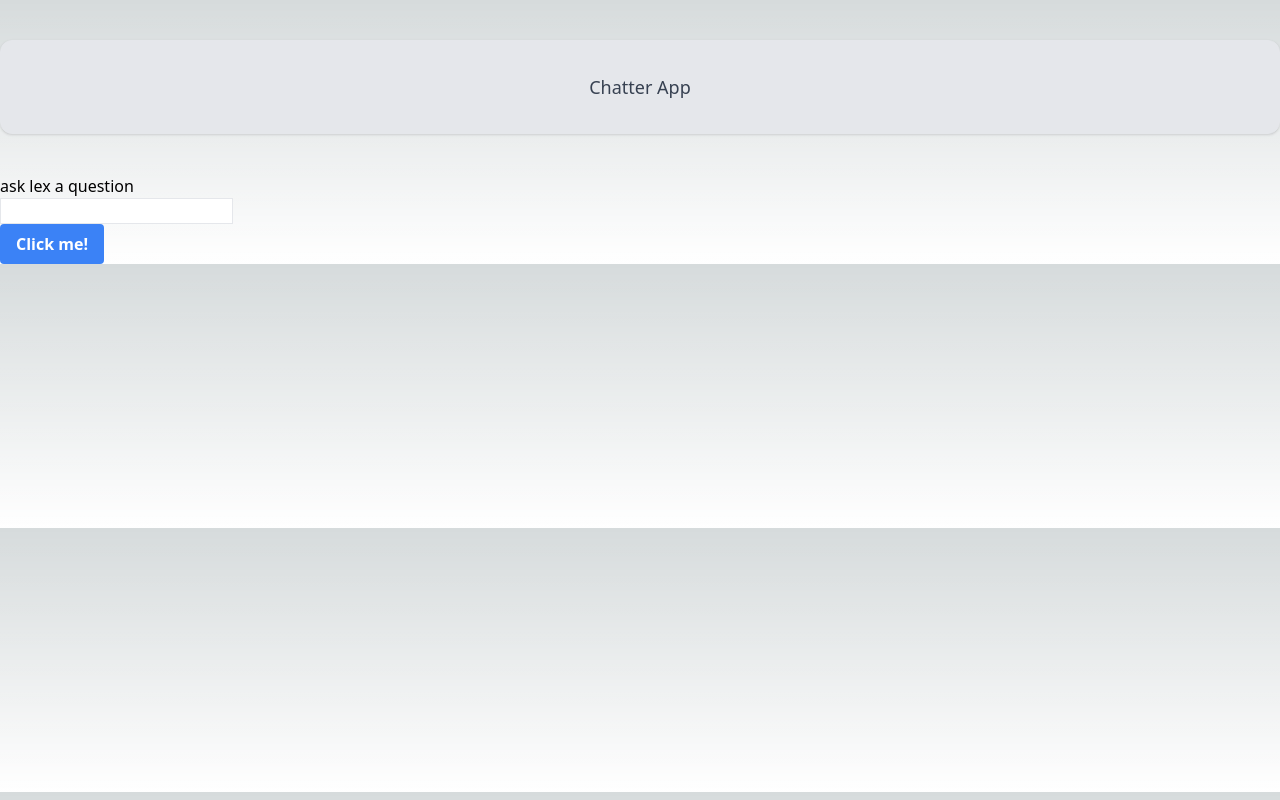
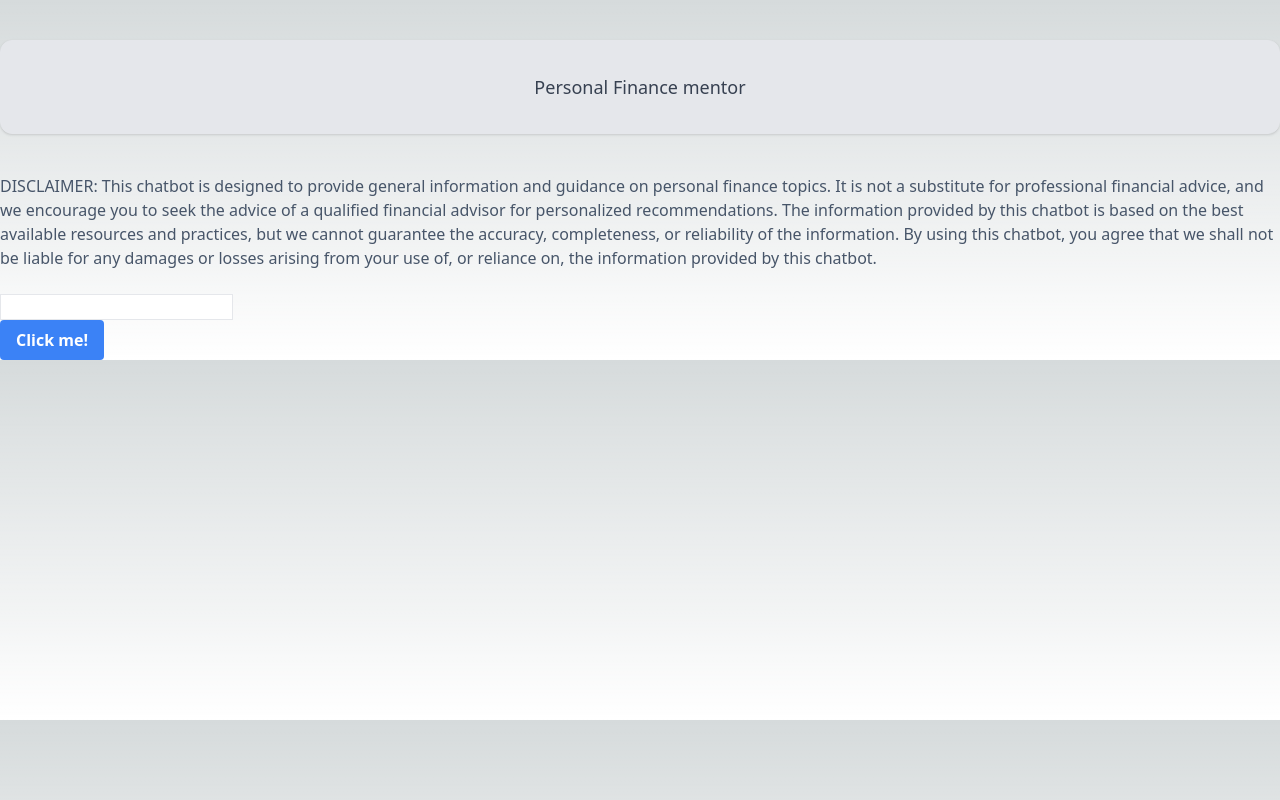
Before and after one commit to Anant-Kovil/chatter, a Next.js app: page / in a window 1280 px wide. Built offline with nearby package versions, Linux system fonts and the light colour scheme.

Commit message:
Added support for chat history

```diff
--- a/src/pages/api/generate.ts
+++ b/src/pages/api/generate.ts
@@ -5,25 +5,20 @@ const configuration = new Configuration({
   apiKey: process.env.OPENAI_API_KEY,
 });
 
+const openai = new OpenAIApi(configuration);
 
-const openai = new OpenAIApi(configuration);
-const basePromptPrefix = "you are lex fridman, an AI researcher and podcaster. Answer the question in that format.  Keep the response short. ";
 
-export default async function generateAction (req: NextApiRequest,
+export default async function generateAction(req: NextApiRequest,
   res: NextApiResponse) {
-  console.log(`API: ${basePromptPrefix}${req.body.userInput}`)
+  const completion = await openai.createChatCompletion({
+    model: "gpt-3.5-turbo",
+    messages: req.body.userInput});
 
-  // console.log("reached api: " + process.env.OPENAI_API_KEY)
+  const basePromptOutput = completion.data.choices[0].message;
 
-  const baseCompletion = await openai.createCompletion({
-    model: 'text-davinci-003',
-    prompt: `${basePromptPrefix}${req.body.userInput}`,
-    temperature: 0.7,
-    max_tokens: 250,
-  });
+  console.log(basePromptOutput);
 
-  const basePromptOutput = baseCompletion.data.choices.pop();
-  // res.status(200).json({ output: process.env.OPENAI_API_KEY });
+  console.log(req.body.userInput);
 
-  res.status(200).json({ output: basePromptOutput });
-};
+  res.status(200).json({ output: basePromptOutput});
+}
--- a/src/pages/index.tsx
+++ b/src/pages/index.tsx
@@ -2,14 +2,18 @@ import Head from 'next/head'
 import Image from 'next/image'
 import { Inter } from 'next/font/google'
 import styles from '@/styles/Home.module.css'
-import { Input } from "@material-tailwind/react";
-import { useState } from "react";
+import { Input, input } from "@material-tailwind/react";
+import { useState , useEffect} from "react";
 import generateAction from './api/generate'
 import React from "react";
 import axios from 'axios';
 
+interface openAIResponse {
+  role: string;
+  content: string;
+}
+
 export default function Home() {
-
   return (
     <>
       <Head>
@@ -17,7 +21,7 @@ export default function Home() {
         <meta name="viewport" content="width=device-width, initial-scale=1" />
       </Head>
       <div className="container mx-auto bg-gray-200 rounded-xl shadow border p-8 m-10">
-        <h1 className="text-gray-700 text-lg text-center" >Chatter App</h1>
+        <h1 className="text-gray-700 text-lg text-center" >Personal Finance mentor</h1>
       </div>
       <Question />
     </>
@@ -25,29 +29,69 @@ export default function Home() {
 }
 
 function Question() {
-  const [val, setVal] = useState("");
+
+  // represents the input field
+  const [inputField, setInputField] = useState("");
+
+  // Represents the messages as an array
   const [messages, setMessages] = useState<string[]>([]);
-  const [apiOutput, setApiOutput] = useState('')
+
+  // represents the api output, fine tuning here (add more prompts, etc.)
+  const basePromptPrefix = "You are a personal finance guru that specializes in personal finance. Keep answers short. ";
+  const [apiOutput, setApiOutput] = useState<openAIResponse[]>([{"role": "system", "content": `${basePromptPrefix}`}]);
+
+  // represents the state of the button
   const [isGenerating, setIsGenerating] = useState(false)
 
-  const callGenerateEndpoint = async () => {
+  // used to debug api output
+  // useEffect(() => {
+  //   console.log(apiOutput);
+  // }, [apiOutput]);
+
+  // function that update app accordingly when a user either hits enter or clicks the button for the chat
+  const click = () => {
+    if (inputField == "") {
+      return;
+    }
+    if (isGenerating) {
+      return;
+    }
+    setMessages((prevMessages) => [...prevMessages, "You: " + inputField]);
+    // Adding what the user is asking the bot
+    setApiOutput((prevApi) => [...prevApi, {role: "user", content: inputField}]);
+    // sets it to true to call the generate endpoint
     setIsGenerating(true);
 
+
+    // callGenerateEndpoint();
+    setInputField("");
+  }
+
+  // useEffect that calls the generate endpoint when the apiOutput is updated
+  useEffect(() => {
+    if (!isGenerating) {
+      return;
+    } else if(apiOutput.length > 0) {
+      callGenerateEndpoint();
+    }
+  }, [apiOutput]);
+
+  // function that calls the generate endpoint
+  const callGenerateEndpoint = async () => {
     console.log("Calling OpenAI...")
 
     try {
-
+      console.log("API log before request: " + [apiOutput])
       const response = await axios.post('/api/generate', {
-        userInput: val,
+        userInput: apiOutput,
       });
-
       const data = await response.data;
       const { output } = data;
-      console.log(data)
 
-      console.log("OpenAI replied...", output.text);
-      setMessages((prevMessages) => [...prevMessages, "Bot: " + output.text]);
-      setApiOutput(output.text);
+      // Adding the response from the bot
+      setApiOutput((prevApi) => [...prevApi, output]);
+      console.log("OpenAI replied...", output.content);
+      setMessages((prevMessages) => [...prevMessages, "Bot: " + output.content]);
     } catch (error) {
       console.log("Error calling OpenAI API:", error);
     } finally {
@@ -55,23 +99,31 @@ function Question() {
     }
   }
 
-  const click = () => {
-    setMessages((prevMessages) => [...prevMessages, "You: " + val]);
-    setVal("");
-    callGenerateEndpoint();
-  }
-
-  const change = (event: any) => {
-    setVal(event.target.value);
-  }
-
   return (
     <div className="container mx-auto">
-      <p>
-        ask lex a question
-      </p>
-      <Input onChange={change}
-        value={val} />
+
+      <p className="text-slate-600	">
+      DISCLAIMER: This chatbot is designed to provide general information and guidance on personal finance topics.
+      It is not a substitute for professional financial advice, and we encourage you to seek the advice of a qualified
+      financial advisor for personalized recommendations. The information provided by this chatbot is based on the best
+      available resources and practices, but we cannot guarantee the accuracy, completeness, or reliability of the information.
+      By using this chatbot, you agree that we shall not be liable for any damages or losses arising from your use of, or reliance on,
+      the information provided by this chatbot.
+    </p>
+    <br></br>
+
+      { // Represents the input field in form, what's happening is when you input something,
+        // the change function is taking care of the update in the box.  Also calls the click method
+        // when a user hits enter :)
+      }
+      <Input
+        onChange={(e) => {setInputField(e.currentTarget.value)}}
+        value={inputField}
+        onKeyPress = {(e) => {if (e.key === "Enter") {click()}}}
+      />
+
+      { // the click method updates the data in the input field
+      }
       <button onClick={click} className="bg-blue-500 hover:bg-blue-700 text-white font-bold py-2 px-4 rounded">
         Click me!
       </button>
@@ -85,6 +137,7 @@ function Question() {
           </p>
         )}
       </div>
+
     </div>
   );
 }
```
